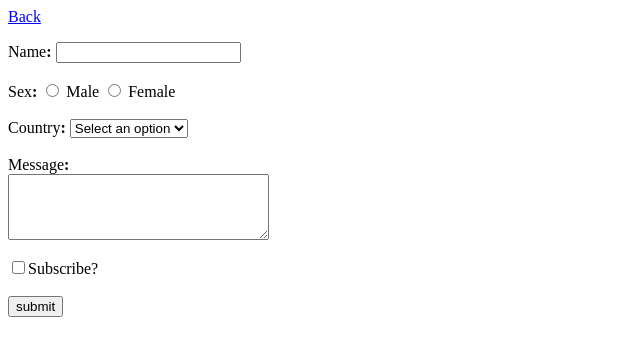
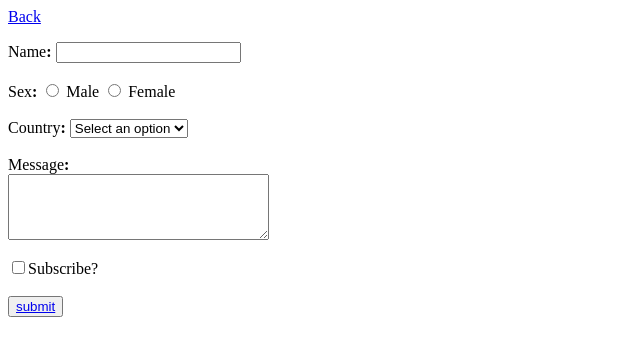
Before and after one commit to Zumairkhawar/class-10, a plain HTML site: page page2.html in a window 1280 px wide. Shown: the full height of the page, 0-640 px from the left. Drawn offline with Linux system fonts and the light colour scheme.

Commit message:
Update page2.html

```diff
--- a/page2.html
+++ b/page2.html
@@ -32,7 +32,7 @@ Message<b>:</b><br>
 
 <input type="checkbox" name="checkbox">Subscribe?<br><br>
 <form>
-<button>submit</botton>
+<button><a href="page3.html">submit</a></botton>
 </form>
 
 </body>
```
